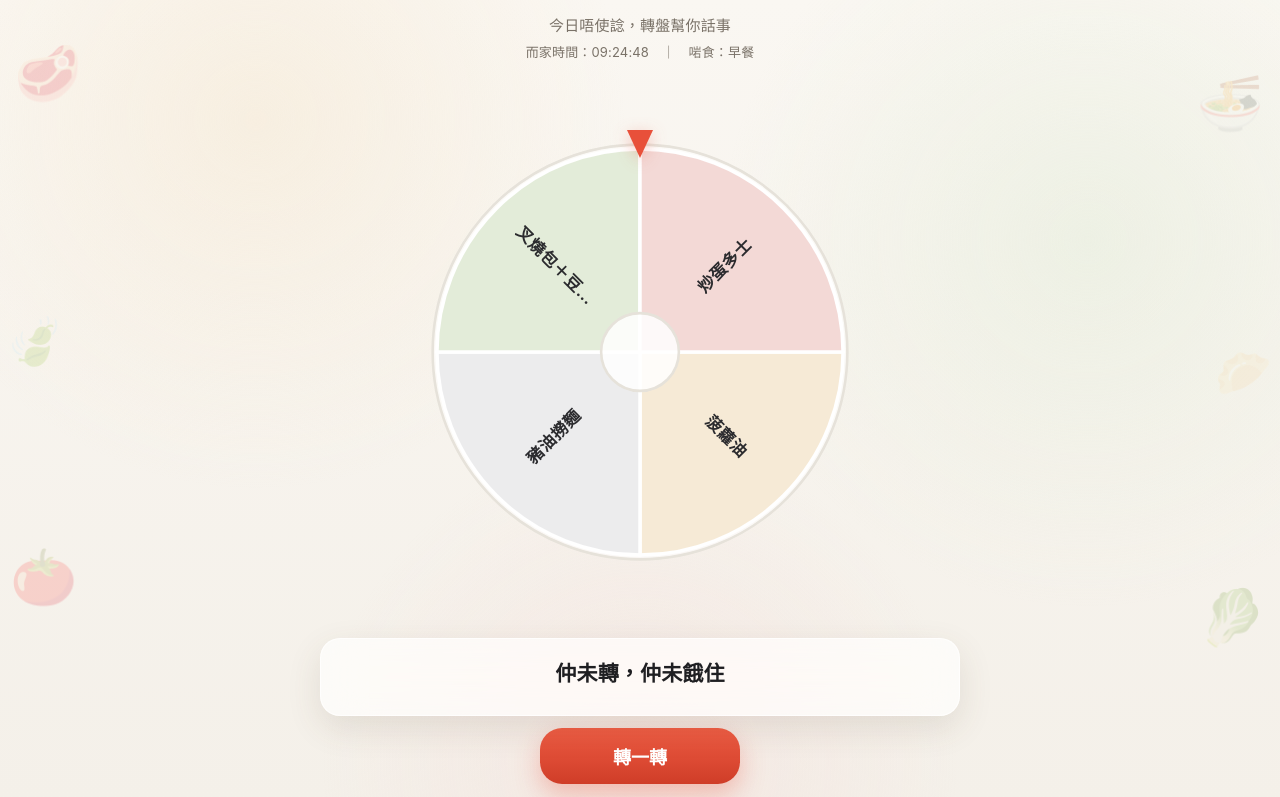
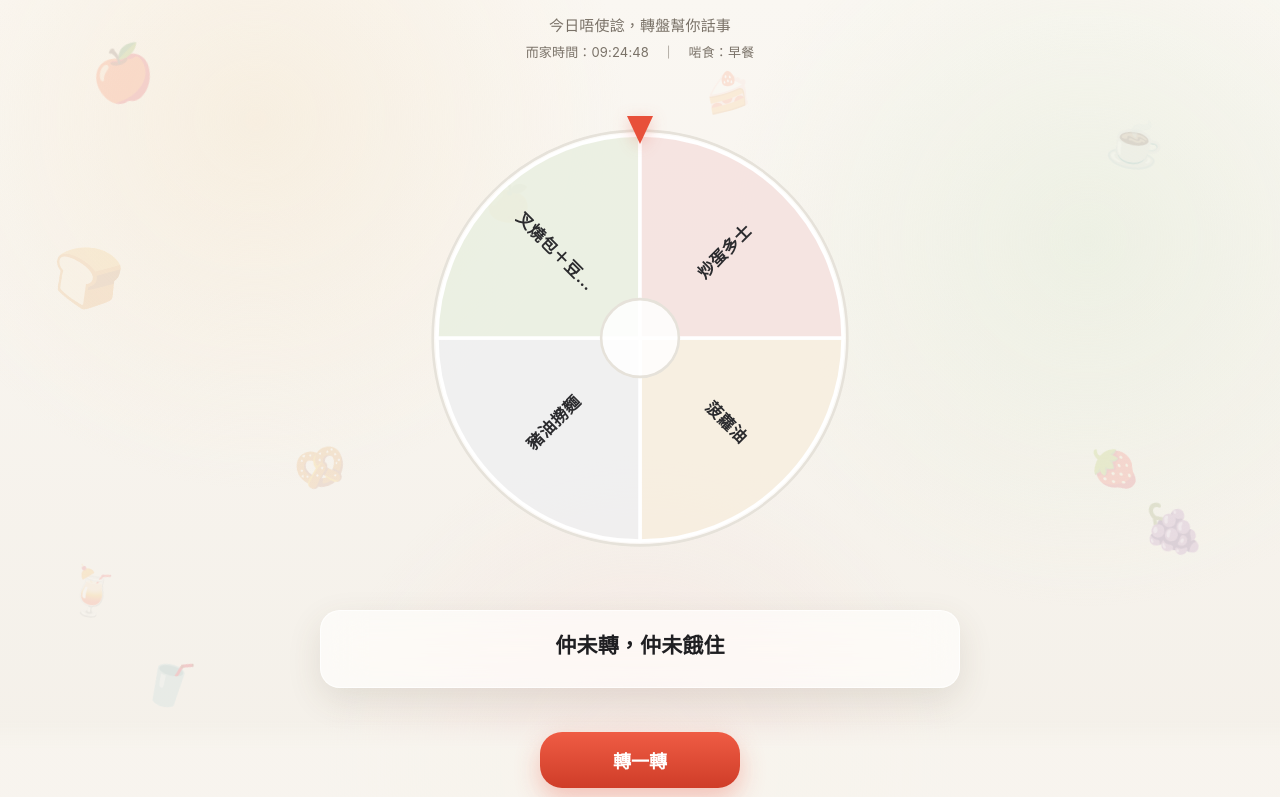
Before and after one commit to Tinawy9783/meal-wheel, a plain HTML site: page index.html in a window 1280 px wide. Shown: the top 797 px of the page. Drawn offline with Linux system fonts and the light colour scheme.

Commit message:
Update index.html

```diff
--- a/index.html
+++ b/index.html
@@ -14,7 +14,7 @@
   --ink:#1f1f22;
   --sub:#7a7268;
   --line:rgba(31,31,34,.08);
-  --card:rgba(255,255,255,.70);
+  --card:rgba(255,255,255,.65);
   --card-soft:rgba(255,255,255,.60);
   --red:#e8503a;
   --red-dark:#cf3d28;
@@ -34,21 +34,25 @@ body{
     linear-gradient(180deg,#faf7f2 0%,#f4f0e9 100%);
   background-attachment:fixed;
   min-height:100vh;
-  padding:0 16px 32px;
+  padding:0 16px 104px;
   line-height:1.6;
   letter-spacing:.01em;
   position:relative;
   overflow-x:hidden;
 }
 
-/* 四角食物裝飾 */
-.deco{position:absolute;font-size:54px;opacity:.16;z-index:0;pointer-events:none;}
-.deco.d1{top:30px;left:14px;}
-.deco.d2{top:60px;right:16px;}
-.deco.d3{bottom:180px;left:10px;}
-.deco.d4{bottom:140px;right:14px;}
-.deco.d5{top:38%;left:6px;font-size:46px;}
-.deco.d6{top:42%;right:8px;font-size:46px;}
+/* 背景食材／水果／飲品裝飾（錯落分佈，唔對稱） */
+.deco{position:absolute;z-index:0;pointer-events:none;opacity:.14;line-height:1;}
+.deco.d1{top:6%;  left:7%;  font-size:52px;opacity:.14;transform:rotate(-12deg);}
+.deco.d2{top:15%; right:9%; font-size:46px;opacity:.16;transform:rotate(10deg);}
+.deco.d3{top:31%; left:4%;  font-size:58px;opacity:.12;transform:rotate(8deg);}
+.deco.d4{bottom:31%; right:6%;font-size:50px;opacity:.15;transform:rotate(-8deg);}
+.deco.d5{bottom:12%; left:11%;font-size:44px;opacity:.16;transform:rotate(14deg);}
+.deco.d6{top:56%; right:11%;font-size:40px;opacity:.13;transform:rotate(-10deg);}
+.deco.d7{top:23%; left:38%;font-size:36px;opacity:.11;transform:rotate(6deg);}
+.deco.d8{bottom:39%; left:23%;font-size:42px;opacity:.13;transform:rotate(-14deg);}
+.deco.d9{top:71%; left:5%;  font-size:46px;opacity:.12;transform:rotate(10deg);}
+.deco.d10{top:9%; left:55%; font-size:38px;opacity:.12;transform:rotate(-6deg);}
 
 .wrap{max-width:640px;margin:0 auto;position:relative;z-index:1;}
 
@@ -57,6 +61,7 @@ body{
   min-height:100vh;min-height:100dvh;
   display:flex;flex-direction:column;
   padding-top:env(safe-area-inset-top,0);
+  padding-bottom:96px;
 }
 
 /* 標題 */
@@ -94,8 +99,13 @@ h1{font-size:30px;font-weight:800;letter-spacing:.01em;line-height:1.15;}
 .result{font-size:21px;font-weight:800;}
 .result-note{font-size:15px;color:var(--sub);}
 
-/* 按鈕 */
-.btn-row{display:flex;justify-content:center;margin-top:12px;}
+/* 按鈕：固定喺手機底部，捲動都唔移位 */
+.btn-row{
+  position:fixed;bottom:0;left:0;right:0;z-index:30;
+  display:flex;justify-content:center;
+  padding:12px 16px calc(12px + env(safe-area-inset-bottom,0));
+  background:linear-gradient(180deg, rgba(247,244,238,0), rgba(247,244,238,.92) 35%);
+}
 .btn{
   border:none;border-radius:22px;padding:15px 30px;font-size:18px;font-weight:700;cursor:pointer;
   transition:all .2s ease;min-width:200px;
@@ -134,7 +144,7 @@ textarea{resize:vertical;}
 
 .list{display:flex;flex-direction:column;gap:10px;max-height:300px;overflow-y:auto;padding-right:4px;}
 .item{
-  background:rgba(255,255,255,.68);border:1px solid var(--line);
+  background:rgba(255,255,255,.65);border:1px solid var(--line);
   backdrop-filter:blur(14px);-webkit-backdrop-filter:blur(14px);
   border-radius:18px;padding:15px 16px;display:flex;justify-content:space-between;gap:10px;align-items:center;
 }
@@ -171,12 +181,16 @@ footer{text-align:center;font-size:14px;color:var(--sub);margin-top:28px;}
 </head>
 <body>
 
-<span class="deco d1">🥩</span>
-<span class="deco d2">🍜</span>
-<span class="deco d3">🍅</span>
-<span class="deco d4">🥬</span>
-<span class="deco d5">🍃</span>
-<span class="deco d6">🥟</span>
+<span class="deco d1">🍎</span>
+<span class="deco d2">☕</span>
+<span class="deco d3">🍞</span>
+<span class="deco d4">🍇</span>
+<span class="deco d5">🥤</span>
+<span class="deco d6">🍓</span>
+<span class="deco d7">🍊</span>
+<span class="deco d8">🥨</span>
+<span class="deco d9">🍹</span>
+<span class="deco d10">🍰</span>
 
 <div class="wrap">
 
@@ -282,6 +296,12 @@ if(!data){
     data = JSON.parse(JSON.stringify(defaultData));
   }
 }
+/* 結構防禦：確保每個分組都係 {list:[]}，避免舊資料污染導致報錯 */
+["breakfast",SHARE_MAIN,"tea",DESSERT_KEY].forEach(k=>{
+  if(!data[k] || !Array.isArray(data[k].list)){
+    data[k] = { list: Array.isArray(data[k]) ? data[k] : [] };
+  }
+});
 let rotateDeg = 0;
 
 const $ = id => document.getElementById(id);
@@ -329,7 +349,7 @@ function drawWheel(items){
     const per=360/N;
     items.forEach((it,i)=>{
       const a1=per*i*Math.PI/180, a2=per*(i+1)*Math.PI/180;
-      out+=`<path d="M50,50 L${(50+47*Math.cos(a1)).toFixed(2)},${(50+47*Math.sin(a1)).toFixed(2)} A47,47 0 0,1 ${(50+47*Math.cos(a2)).toFixed(2)},${(50+47*Math.sin(a2)).toFixed(2)} Z" fill="${PALETTE[i%PALETTE.length]}" stroke="#fff" stroke-width="0.8"/>`;
+      out+=`<path d="M50,50 L${(50+47*Math.cos(a1)).toFixed(2)},${(50+47*Math.sin(a1)).toFixed(2)} A47,47 0 0,1 ${(50+47*Math.cos(a2)).toFixed(2)},${(50+47*Math.sin(a2)).toFixed(2)} Z" fill="${PALETTE[i%PALETTE.length]}" fill-opacity="0.65" stroke="#fff" stroke-width="0.8"/>`;
       const deg=per*(i+0.5);
       const rad=deg*Math.PI/180;
       const flip=deg>90&&deg<270;
@@ -427,8 +447,8 @@ function setupManage(){
   });
   $("addBtn").onclick=()=>{
     const name=foodName.value.trim(), note=foodNote.value.trim(), key=sel.value;
-    if(!name){alert("餐名都唔寫，你想轉空氣呀？");return;}
-    data[key].push({name,note}); save(); renderList();
+    if(!name){alert("餐名都唔寫，不如吃空氣？");return;}
+    data[key].list.push({name,note}); save(); renderList();
     foodName.value=""; foodNote.value="";
   };
 }
```
